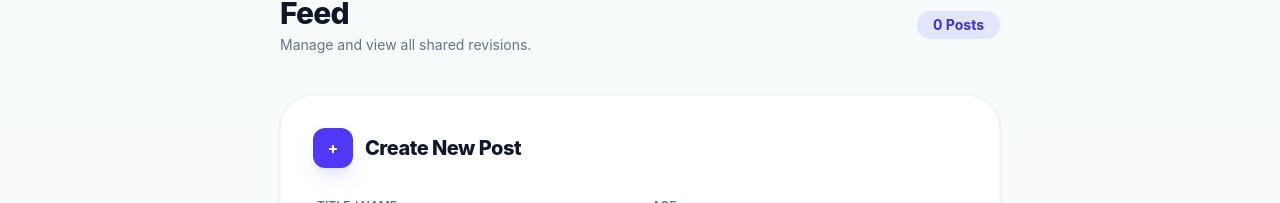
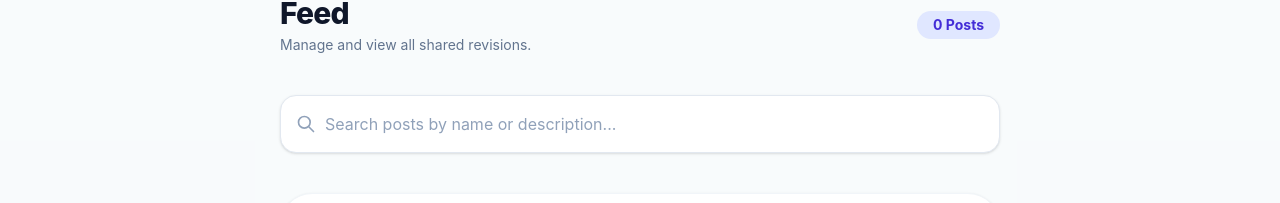
Before and after one commit to morningstar004/Node_Revision, a React (Vite) app in the folder frontend/: page /posts in a window 1280 px wide. Shown: the part 114-317 px from the top of the page. Built offline with nearby package versions, Linux system fonts and the light colour scheme; no server answers; sample sign-in values are in the browser's storage.

Commit message:
Added a search function to the post page.

```diff
--- a/frontend/src/pages/Posts.jsx
+++ b/frontend/src/pages/Posts.jsx
@@ -6,17 +6,24 @@ export default function Posts() {
   const [posts, setPosts] = useState([])
   const [form, setForm] = useState({ name: '', description: '', age: '' })
   const [error, setError] = useState('')
+  const [searchTerm, setSearchTerm] = useState('')
 
-  const fetchPosts = async () => {
+  const fetchPosts = async (search = '') => {
     try {
-      const res = await api.get('/posts')
+      const res = await api.get('/posts', { params: { search } })
       setPosts(res.data)
     } catch (err) {
       console.error("Failed to fetch posts")
     }
   }
 
-  useEffect(() => { fetchPosts() }, [])
+  useEffect(() => {
+    const delayDebounceFn = setTimeout(() => {
+      fetchPosts(searchTerm)
+    }, 300)
+
+    return () => clearTimeout(delayDebounceFn)
+  }, [searchTerm])
 
   const handleCreate = async (e) => {
     e.preventDefault()
@@ -24,7 +31,7 @@ export default function Posts() {
     try {
       await api.post('/posts/create', { ...form, age: Number(form.age) })
       setForm({ name: '', description: '', age: '' })
-      fetchPosts()
+      fetchPosts(searchTerm)
     } catch (err) {
       setError(err.response?.data?.message || 'Failed to create post')
     }
@@ -43,6 +50,32 @@ export default function Posts() {
           <div className="bg-indigo-100 text-indigo-700 px-4 py-1 rounded-full text-sm font-bold">
             {posts.length} {posts.length === 1 ? 'Post' : 'Posts'}
           </div>
+        </div>
+
+        {/* Search Bar Section */}
+        <div className="relative group">
+          <div className="absolute inset-y-0 left-0 pl-4 flex items-center pointer-events-none">
+            <svg xmlns="http://www.w3.org/2000/svg" className="h-5 w-5 text-slate-400 group-focus-within:text-indigo-500 transition-colors" fill="none" viewBox="0 0 24 24" stroke="currentColor">
+              <path strokeLinecap="round" strokeLinejoin="round" strokeWidth={2} d="M21 21l-6-6m2-5a7 7 0 11-14 0 7 7 0 0114 0z" />
+            </svg>
+          </div>
+          <input
+            type="text"
+            className="w-full bg-white border border-slate-200 pl-11 pr-4 py-4 rounded-2xl outline-none focus:ring-4 focus:ring-indigo-500/10 focus:border-indigo-500 transition-all shadow-sm placeholder:text-slate-400 text-slate-700"
+            placeholder="Search posts by name or description..."
+            value={searchTerm}
+            onChange={(e) => setSearchTerm(e.target.value)}
+          />
+          {searchTerm && (
+            <button
+              onClick={() => setSearchTerm('')}
+              className="absolute inset-y-0 right-0 pr-4 flex items-center text-slate-400 hover:text-slate-600 transition-colors"
+            >
+              <svg xmlns="http://www.w3.org/2000/svg" className="h-5 w-5" fill="none" viewBox="0 0 24 24" stroke="currentColor">
+                <path strokeLinecap="round" strokeLinejoin="round" strokeWidth={2} d="M6 18L18 6M6 6l12 12" />
+              </svg>
+            </button>
+          )}
         </div>
 
         {/* Create Post Form Card */}
@@ -113,14 +146,14 @@ export default function Posts() {
           {posts.length > 0 ? (
             <div className="grid gap-6">
               {posts.map(post => (
-                <PostCard key={post._id} post={post} onRefresh={fetchPosts} />
+                <PostCard key={post._id} post={post} onRefresh={() => fetchPosts(searchTerm)} />
               ))}
             </div>
           ) : (
             <div className="text-center py-20 bg-white rounded-[2rem] border border-dashed border-slate-200">
               <div className="text-4xl mb-4">📝</div>
-              <h4 className="text-slate-900 font-bold text-lg">No posts yet</h4>
-              <p className="text-slate-500">Be the first to share something with the community.</p>
+              <h4 className="text-slate-900 font-bold text-lg">{searchTerm ? 'No results found' : 'No posts yet'}</h4>
+              <p className="text-slate-500">{searchTerm ? `We couldn't find anything matching "${searchTerm}"` : 'Be the first to share something with the community.'}</p>
             </div>
           )}
         </div>
```
Also changed, not shown: 2 other files (tests, documents, lock files or other folders).
